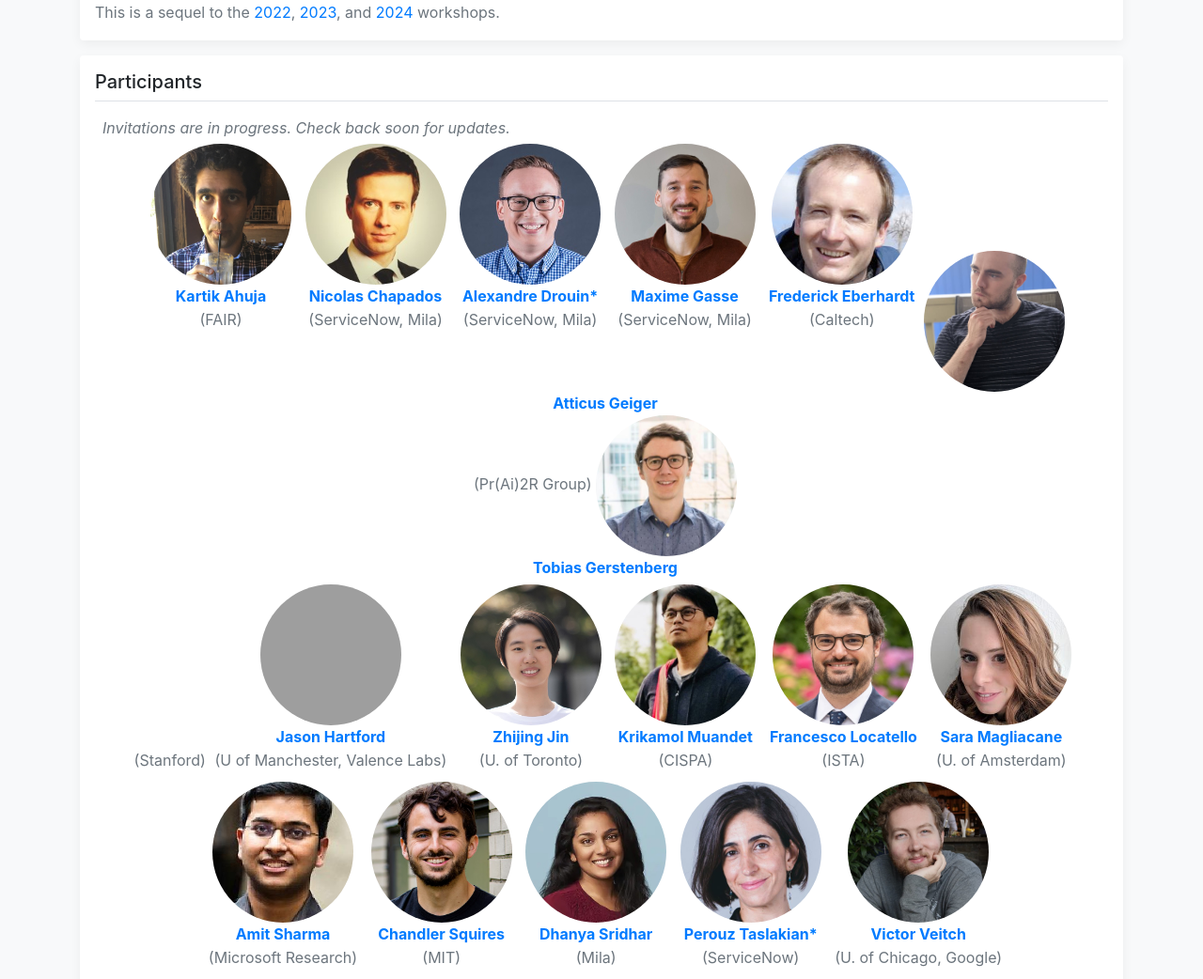
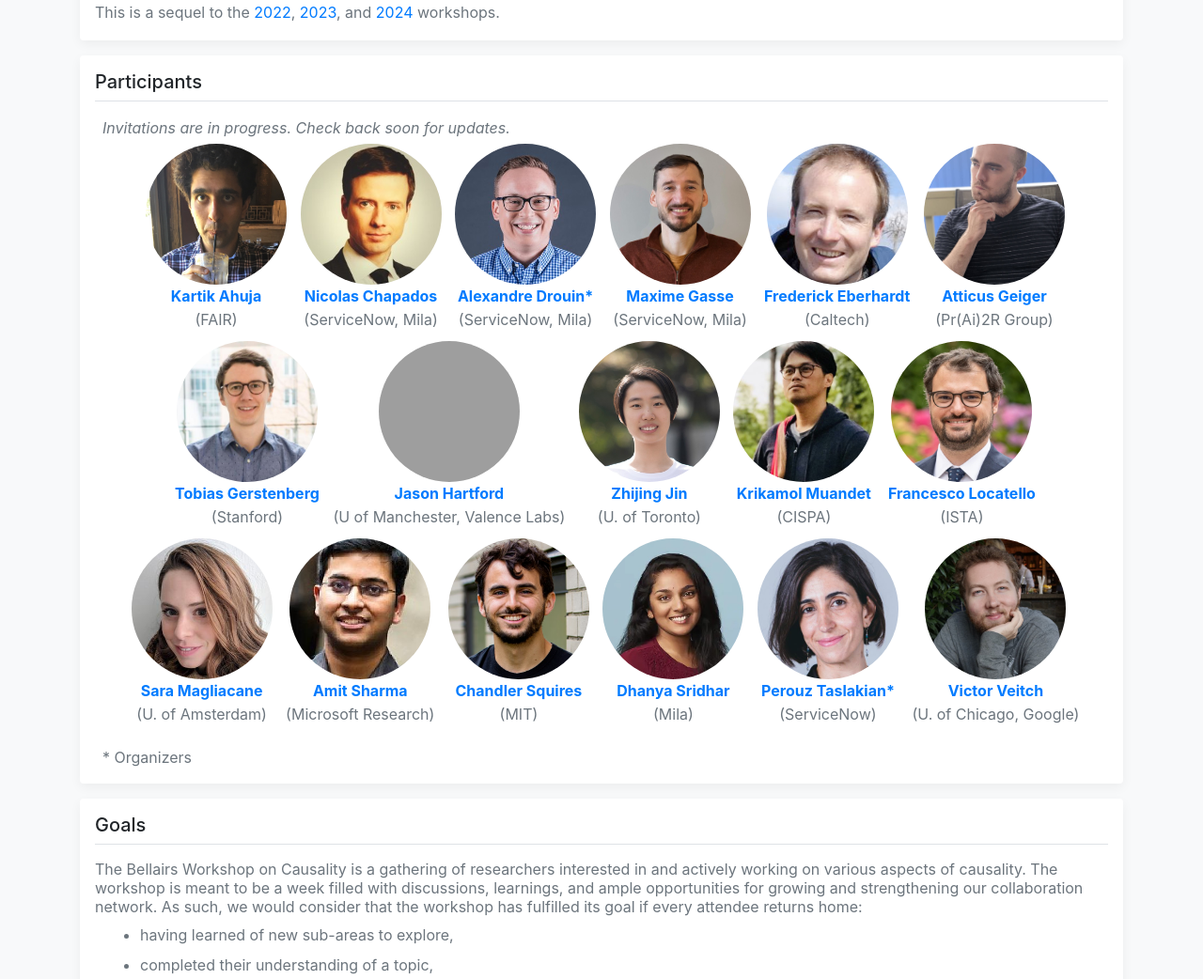
Before and after one commit to bclworkshop/2025, a plain HTML site: page index.html in a window 1280 px wide. Shown: the part 894-1936 px from the top of the page at 94% size. Drawn offline with nearby package versions, Linux system fonts and the light colour scheme; grey boxes are pictures that could not be loaded.

Commit message:
Update index.html

```diff
--- a/index.html
+++ b/index.html
@@ -337,11 +337,13 @@
                                             height="150" /><br />Frederick Eberhardt</b></a> <br />(Caltech)
                             </li>
 
+			    <li>
                                 <a href="https://atticusg.github.io/" target="_blank"><b><img
                                             src="people/atticus.jpg" class="rounded-circle" width="150"
                                             height="150" /><br />Atticus Geiger</b></a> <br />(Pr(Ai)2R Group)
                             </li>
 
+ 			    <li>
                                 <a href="https://psychology.stanford.edu/people/tobias-gerstenberg" target="_blank"><b><img
                                             src="people/tobias.jpg" class="rounded-circle" width="150"
                                             height="150" /><br />Tobias Gerstenberg</b></a> <br />(Stanford)
```
